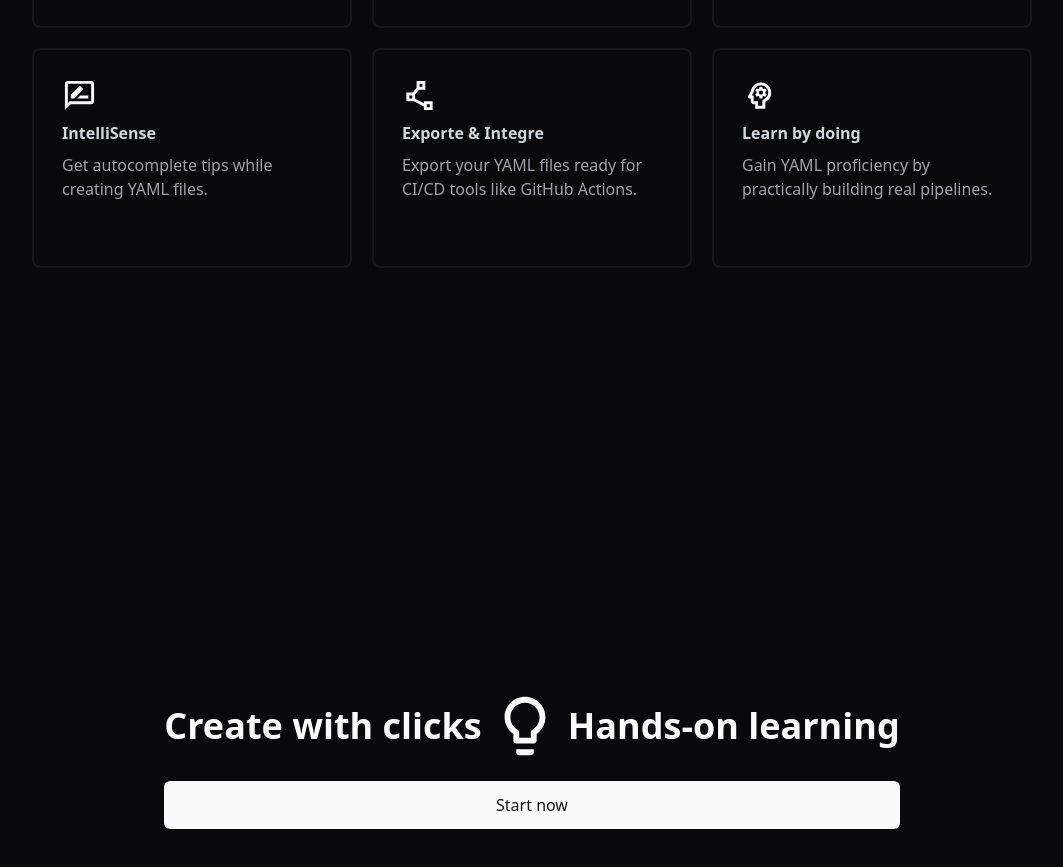
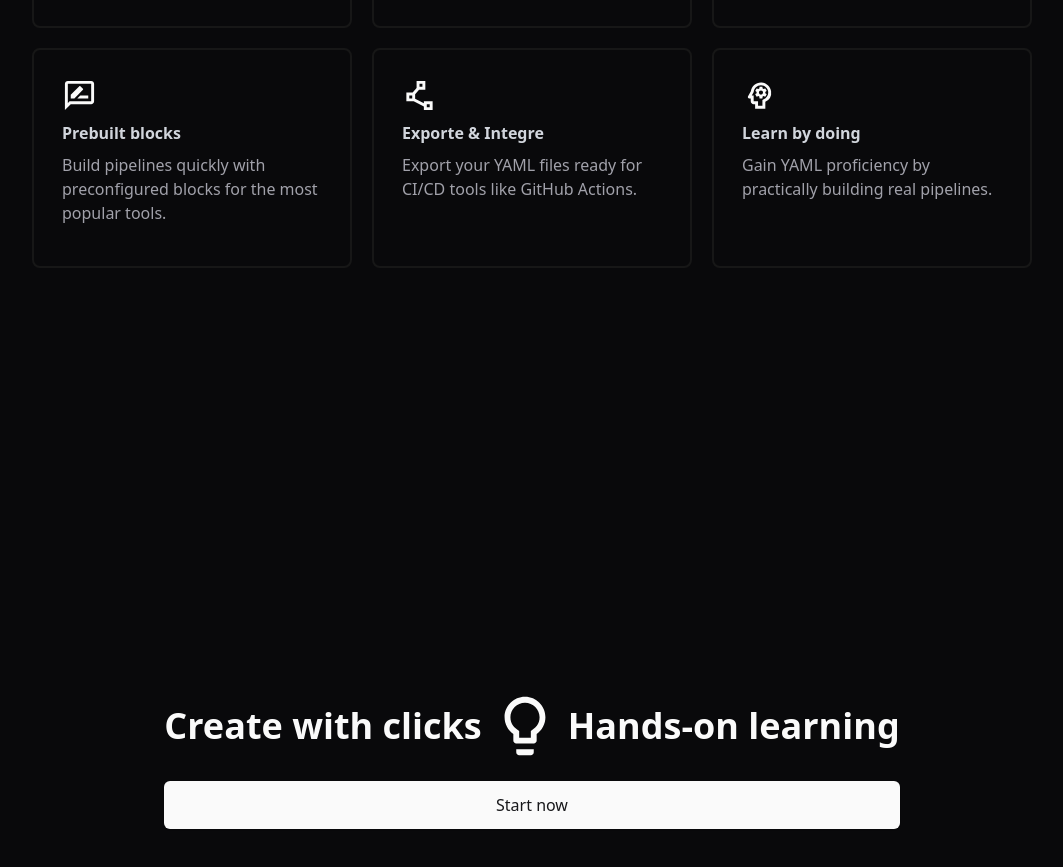
Before and after one commit to degui1/codeflow, a React (Vite) app: page / in a window 1280 px wide. Shown: the part 1260-2127 px from the top of the page, without its empty margins (108-1171 px from the left). Built offline with nearby package versions, Linux system fonts and the light colour scheme; no server answers.

Commit message:
Patch: add new feature block and removing the intellisense one

```diff
--- a/src/pages/home/home.tsx
+++ b/src/pages/home/home.tsx
@@ -83,10 +83,8 @@ export function Home() {
           />
           <Feature
             icon={<MdOutlineRateReview size={35} />}
-            title="IntelliSense"
-            desc={t(
-              'Obtenha dicas de preenchimento automático enquanto você cria arquivos YAML.',
-            )}
+            title={t('featurePrebuiltBlocksTitle')}
+            desc={t('featurePrebuiltBlocksDesc')}
           />
           <Feature
             icon={<MdOutlinePolyline size={35} />}
--- a/src/utils/i18n/en.json
+++ b/src/utils/i18n/en.json
@@ -16,7 +16,8 @@
     "Entenda a lógica do YAML através de tutoriais e feedback em tempo real.": "Understand YAML logic through tutorials and real-time feedback.",
     "Sintaxe sem erros": "Error-free syntax",
     "Evite erros de indentação e formatação com a validação de sintaxe integrada.": "Avoid indentation and formatting errors with built-in syntax validation.",
-    "Obtenha dicas de preenchimento automático enquanto você cria arquivos YAML.": "Get autocomplete tips while creating YAML files.",
+    "featurePrebuiltBlocksTitle": "Prebuilt blocks",
+    "featurePrebuiltBlocksDesc": "Build pipelines quickly with preconfigured blocks for the most popular tools.",
     "Exporte e integre": "Export and integrate",
     "Exporte seus arquivos YAML prontos para ferramentas de CI/CD, como GitHub Actions.": "Export your YAML files ready for CI/CD tools like GitHub Actions.",
     "Aprenda fazendo": "Learn by doing",
--- a/src/utils/i18n/pt.json
+++ b/src/utils/i18n/pt.json
@@ -16,7 +16,8 @@
     "Entenda a lógica do YAML através de tutoriais e feedback em tempo real.": "Entenda a lógica do YAML através de tutoriais e feedback em tempo real.",
     "Sintaxe sem erros": "Sintaxe sem erros",
     "Evite erros de indentação e formatação com a validação de sintaxe integrada.": "Evite erros de indentação e formatação com a validação de sintaxe integrada.",
-    "Obtenha dicas de preenchimento automático enquanto você cria arquivos YAML.": "Obtenha dicas de preenchimento automático enquanto você cria arquivos YAML.",
+    "featurePrebuiltBlocksTitle": "Blocos prontos",
+    "featurePrebuiltBlocksDesc": "Monte pipelines rapidamente com blocos pré-configurados para as ferramentas mais populares.",
     "Exporte e integre": "Exporte e integre",
     "Exporte seus arquivos YAML prontos para ferramentas de CI/CD, como GitHub Actions.": "Exporte seus arquivos YAML prontos para ferramentas de CI/CD, como GitHub Actions.",
     "Aprenda fazendo": "Aprenda fazendo",
```
